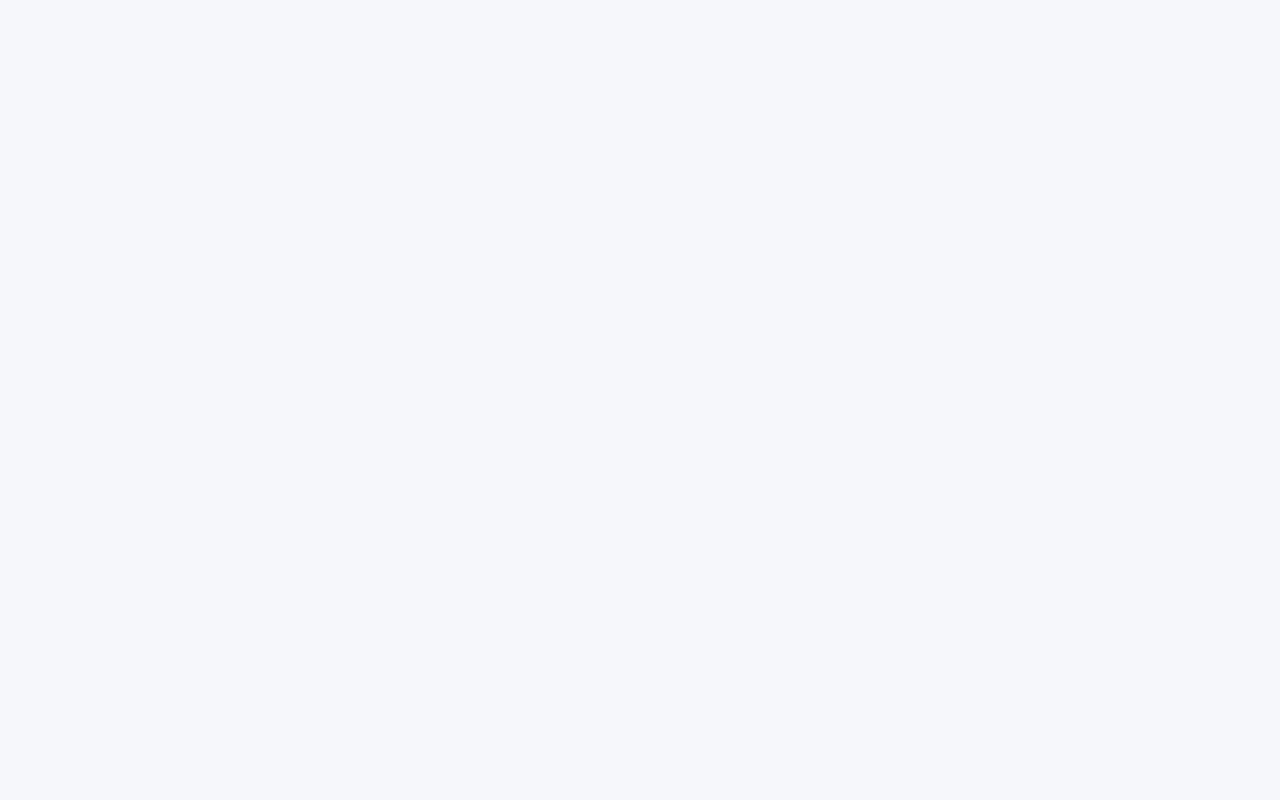
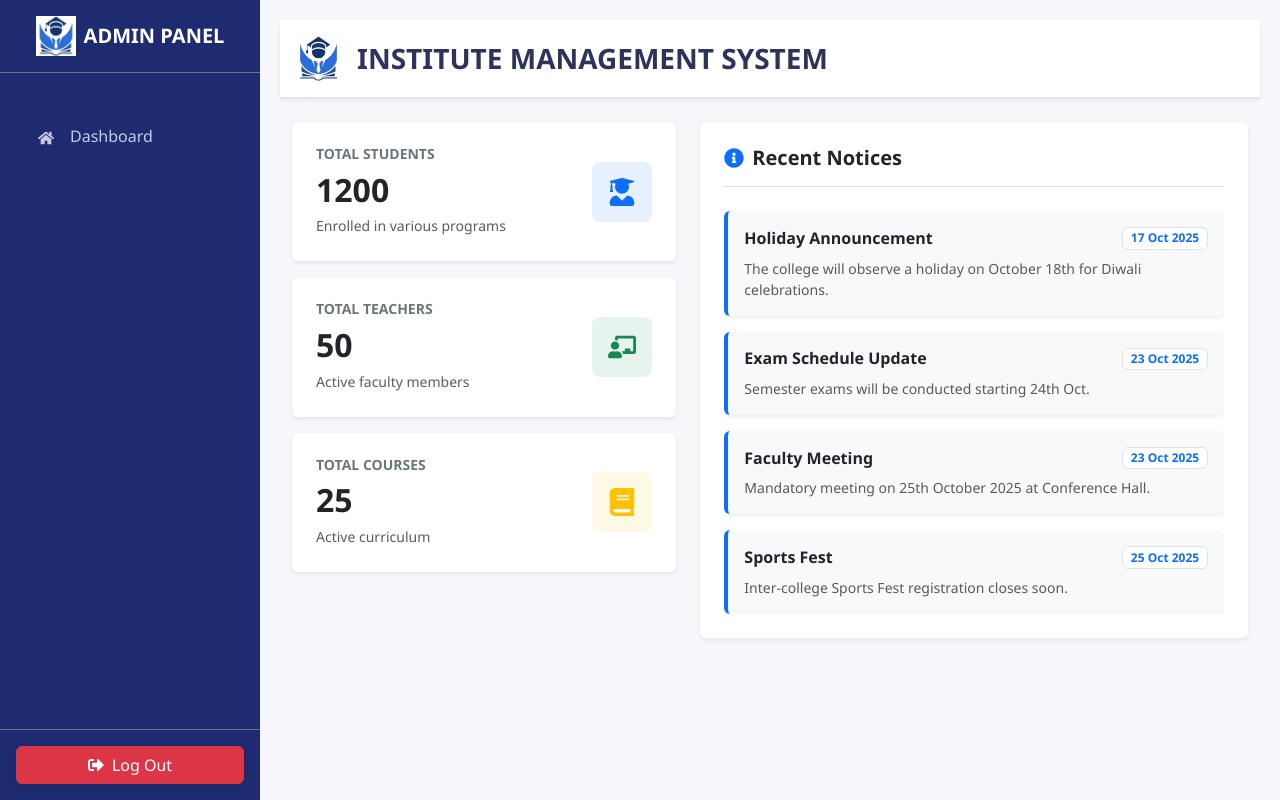
Before and after one commit to Institute-Management-System/Institute-Management-System, a React (Vite) app in the folder frontend/app/: page /admin/dashboard in a window 1280 px wide. Before the commit this address had no page. Built offline with nearby package versions, Linux system fonts and the light colour scheme.

Commit message:
Admin dashboard added

```diff
--- a/frontend/app/src/App.jsx
+++ b/frontend/app/src/App.jsx
@@ -11,6 +11,9 @@ import Login from "./pages/Login";
 // Auth
 import ForgetPassword from "./pages/ForgetPassword";
 import Register from "./pages/Register";
+
+// ================= ADMIN IMPORTS =================
+import AdminDashboard from "./pages/admin/AdminDashboard";
 
 // ================= STUDENT IMPORTS =================
 import StudentDashboard from "./pages/students/Dashboard";
@@ -31,6 +34,12 @@ const App = () => {
         <Route path="/forget-password" element={<ForgetPassword />} />
         <Route path="/register" element={<Register />} />
 
+        {/* --- ADMIN ROUTES --- */}
+        <Route path="/admin" element={<MainLayout role="admin" />}>
+          <Route index element={<Navigate to="dashboard" />} />
+          <Route path="dashboard" element={<AdminDashboard />} />
+          </Route>
+
         {/* --- STUDENT ROUTES --- */}
         <Route path="/student" element={<MainLayout role="student" />}>
           <Route index element={<Navigate to="dashboard" />} />
--- a/frontend/app/src/layout/MainLayout.jsx
+++ b/frontend/app/src/layout/MainLayout.jsx
@@ -54,6 +54,7 @@ const MainLayout = ({ role }) => {
     if (role === "admin") {
       return [
         // Admin links will go here
+        { path: "/admin/dashboard", label: "Dashboard", icon: <FaHome /> }
       ];
     }
 
--- /dev/null
+++ b/frontend/app/src/pages/admin/AdminDashboard.jsx
@@ -0,0 +1,131 @@
+import React, { useState, useEffect } from "react";
+import Logo from "../../assets/Logo.png";
+// Importing specific icons from react-icons for visual representation in the UI
+import { FaUserGraduate, FaChalkboardTeacher, FaBook, FaInfoCircle } from "react-icons/fa";
+
+const AdminDashboard = () => {
+  /* STATE MANAGEMENT:
+     'stats' holds the numeric data cards.
+     'notices' holds the list of announcements.
+     Using state ensures the UI updates automatically when data is fetched.
+  */
+  const [stats, setStats] = useState([]);
+  const [notices, setNotices] = useState([]);
+
+  /* SIDE EFFECT (Mounting):
+     useEffect with an empty dependency array [] mimics 'componentDidMount'.
+     This is where you would typically perform an API call (fetch/axios).
+  */
+  useEffect(() => {
+    // Mock Data representing what would normally come from a REST API
+    const backendStats = [
+      { title: "TOTAL STUDENTS", value: "1200", subtext: "Enrolled in various programs" },
+      { title: "TOTAL TEACHERS", value: "50", subtext: "Active faculty members" },
+      { title: "TOTAL COURSES", value: "25", subtext: "Active curriculum" }
+    ];
+
+    const backendNotices = [
+      { id: 1, title: "Holiday Announcement", date: "17 Oct 2025", desc: "The college will observe a holiday on October 18th for Diwali celebrations." },
+      { id: 2, title: "Exam Schedule Update", date: "23 Oct 2025", desc: "Semester exams will be conducted starting 24th Oct." },
+      { id: 3, title: "Faculty Meeting", date: "23 Oct 2025", desc: "Mandatory meeting on 25th October 2025 at Conference Hall." },
+      { id: 4, title: "Sports Fest", date: "25 Oct 2025", desc: "Inter-college Sports Fest registration closes soon." }
+    ];
+
+    // Updating state variables to trigger a re-render with the new data
+    setStats(backendStats);
+    setNotices(backendNotices);
+  }, []);
+
+  /* HELPER FUNCTION: getStatStyle
+     This implements a "Strategy Pattern" to dynamically assign icons and colors
+     based on the stat title, keeping the JSX clean and readable.
+  */
+  const getStatStyle = (title) => {
+    switch (title) {
+      case "TOTAL STUDENTS":
+        return { icon: <FaUserGraduate />, bg: "bg-primary bg-opacity-10", color: "text-primary" };
+      case "TOTAL TEACHERS":
+        return { icon: <FaChalkboardTeacher />, bg: "bg-success bg-opacity-10", color: "text-success" };
+      case "TOTAL COURSES":
+        return { icon: <FaBook />, bg: "bg-warning bg-opacity-10", color: "text-warning" };
+      default:
+        return { icon: <FaInfoCircle />, bg: "bg-secondary bg-opacity-10", color: "text-secondary" };
+    }
+  };
+
+  return (
+    <div className="container-fluid p-0">
+      {/* HEADER SECTION:
+          Uses Bootstrap utility classes for layout (d-flex) and spacing (p-3, mb-0).
+      */}
+      <header className="d-flex align-items-center p-3 bg-white border-bottom shadow-sm">
+        <img src={Logo} alt="Logo" width={45} className="me-3" />
+        <h3 className="mb-0 fw-bold" style={{ color: "#2e335b" }}>INSTITUTE MANAGEMENT SYSTEM</h3>
+      </header>
+
+      <div className="container mt-4">
+        <div className="row g-4">
+
+          {/* LEFT COLUMN - STATS CARDS:
+              Uses .map() to iterate over the 'stats' array to render components dynamically.
+          */}
+          <div className="col-lg-5">
+            <div className="d-flex flex-column gap-3">
+              {stats.map((stat, index) => {
+                // Get style config for each specific card type
+                const style = getStatStyle(stat.title);
+                return (
+                  <div key={index} className="card shadow-sm border-0 p-4 hover-shadow transition-all">
+                    <div className="d-flex justify-content-between align-items-center">
+                      <div>
+                        <h6 className="text-secondary fw-bold small text-uppercase mb-2">{stat.title}</h6>
+                        <h2 className="fw-bold mb-1 text-dark">{stat.value}</h2>
+                        <small className="text-muted">{stat.subtext}</small>
+                      </div>
+                      {/* Dynamic styling applied via template literals and style object */}
+                      <div
+                        className={`d-flex align-items-center justify-content-center rounded-3 ${style.bg} ${style.color}`}
+                        style={{ width: '60px', height: '60px', fontSize: '1.75rem' }}
+                      >
+                        {style.icon}
+                      </div>
+                    </div>
+                  </div>
+                );
+              })}
+            </div>
+          </div>
+
+          {/* RIGHT COLUMN - NOTICES BOARD:
+              Includes a scrollable area for long lists of announcements.
+          */}
+          <div className="col-lg-7">
+            <div className="card shadow-sm border-0 h-100 p-4">
+              <h5 className="fw-bold mb-4 d-flex align-items-center gap-2 text-dark border-bottom pb-3">
+                <FaInfoCircle className="text-primary" /> Recent Notices
+              </h5>
+
+              {/* Scrollable container for UX efficiency */}
+              <div className="d-flex flex-column gap-3 overflow-auto" style={{ maxHeight: "600px" }}>
+                {notices.map((n) => (
+                  <div key={n.id} className="p-3 rounded bg-light border-start border-4 border-primary shadow-sm">
+                    <div className="d-flex justify-content-between align-items-center mb-2">
+                      <h6 className="fw-bold text-dark mb-0">{n.title}</h6>
+                      <span className="badge bg-white text-primary border">{n.date}</span>
+                    </div>
+                    <p className="text-muted small mb-0">
+                      {n.desc}
+                    </p>
+                  </div>
+                ))}
+              </div>
+            </div>
+          </div>
+
+        </div>
+      </div>
+    </div>
+  );
+};
+
+export default AdminDashboard;
```
Also changed, not shown: 1 other file (tests, documents, lock files or other folders).
